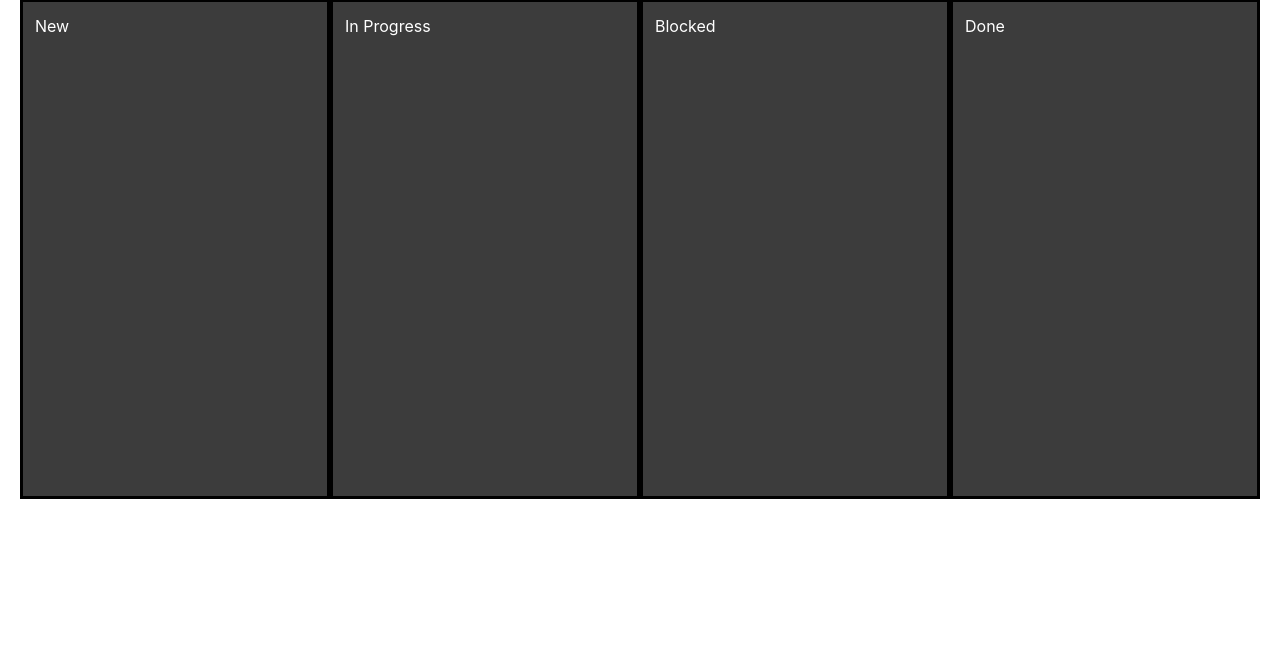
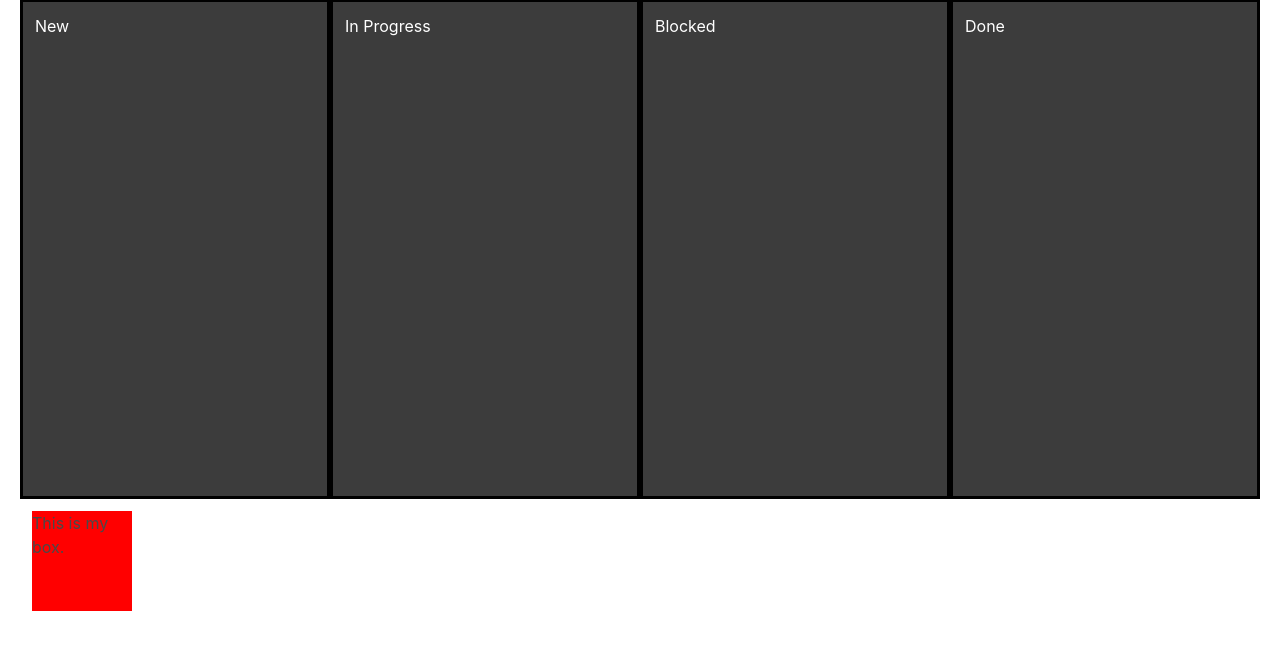
Before and after one commit to dom-aquino/ticktask, a Flask app: page /home in a window 1280 px wide. Shown: the part 155-800 px from the top of the page. Run offline with Flask 2, Linux system fonts and the light colour scheme; the visitor is signed in with stand-in values (Sample User, id 1); data comes from the database, SQL or seed files in the repository; both versions use the stored data as it was after the commit; data that the repository does not hold is empty; some libraries are stand-ins or nearby versions.

Commit message:
Change draggable div color as it go through different column

```diff
--- a/app/static/home.js
+++ b/app/static/home.js
@@ -4,12 +4,15 @@ home = new Vue({
   mounted() {
     this.getCurrentUser();
     this.getTasks();
+    window.addEventListener('mousemove', function(event) {
+      console.log("Client X:", event.clientX);
+      console.log("Client Y:", event.clientY);
+    });
+    window.addEventListener('mouseup', this.removeMoveListener);
   },
   data: {
     user_id: null,
     task: null,
-    clientX: null,
-    clientY: null,
     tasks: []
   },
   methods: {
@@ -82,5 +85,51 @@ home = new Vue({
         }
       })
     },
-  },
+    onMouseDown(event) {
+      let onMouseDownX = event.clientX;
+      let onMouseDownY = event.clientY;
+      let boundingRect = event.target.getBoundingClientRect();
+
+      let newCol = document.getElementById("New");
+      let newRect = newCol.getBoundingClientRect();
+      let inProgressCol = document.getElementById("In Progress");
+      let inProgressRect = inProgressCol.getBoundingClientRect();
+
+      event.target.style.position = 'absolute';
+      event.target.addEventListener('mousemove', this.onMouseMove);
+      event.target.boundingRectX = boundingRect.left;
+      event.target.boundingRectY = boundingRect.top;
+      event.target.onMouseDownX = onMouseDownX;
+      event.target.onMouseDownY = onMouseDownY;
+      event.target.newRect = newRect;
+      event.target.inProgressRect = inProgressRect;
+
+      console.log("New Rect Left:", newRect.left);
+      console.log("New Rect Right:", newRect.right);
+      console.log("In Progress Rect Left:", inProgressRect.left);
+      console.log("In Progress Rect Right:", inProgressRect.right);
+    },
+    onMouseMove(event) {
+      let onMouseMoveX = event.clientX;
+      let onMouseMoveY = event.clientY;
+      event.target.style.left = (event.target.boundingRectX + onMouseMoveX
+                                 - event.target.onMouseDownX + 'px');;
+      event.target.style.top = (event.target.boundingRectY + onMouseMoveY
+                                 - event.target.onMouseDownY - 95 + 'px');
+      console.log("Mouse Move X:", onMouseMoveX);
+      if ((event.target.newRect.left < onMouseMoveX) && (onMouseMoveX < event.target.newRect.right)) {
+        event.target.style.background = "blue";
+      }
+      else if ((event.target.inProgressRect.left < onMouseMoveX) && (onMouseMoveX < event.target.inProgressRect.right)) {
+        event.target.style.background = "yellow";
+      }
+      else {
+        event.target.style.background = "black";
+      }
+    },
+    removeMoveListener(event) {
+      box = document.getElementById("myBox");
+      box.removeEventListener('mousemove', this.onMouseMove);
+    }
+  }
 })
--- a/app/static/style.css
+++ b/app/static/style.css
@@ -11,4 +11,25 @@
     color: white;
     border: dotted;
     border-color: indigo;
+    position: relative;
 }
+
+#myBox {
+    background-color: red;
+    max-width: 100px;
+    min-height: 100px;
+}
+
+#myNewBox {
+    background-color: green;
+    max-width: 100px;
+    min-height: 100px;
+    position: relative;
+}
+
+#myInProgressBox {
+    background-color: yellow;
+    max-width: 100px;
+    min-height: 100px;
+    position: relative;
+}
--- a/app/templates/home.html
+++ b/app/templates/home.html
@@ -6,14 +6,14 @@
   </div>
   <div class="columns">
     <template v-for="status in ['New', 'In Progress', 'Blocked', 'Done']">
-      <div class="column status">
+      <div class="column status" :id="status">
         [[ status ]]
         <ul>
           <template v-for="(task, index) in tasks">
             <template v-if="task['status'] == status">
-              <li class="taskCard">
-                <div v-if="status == 'New'">
-                  [[ task['name'] ]]
+              <div class="taskCard">
+                <li>
+                  <div v-text="task['name']" v-if="status == 'New'">
                     <button @click="updateStatus(index, 'In Progress')">
                       In Progress
                     </button>
@@ -22,8 +22,7 @@
                     </button>
                     <button @click="deleteTask(index)">Delete</button>
                   </div>
-                <div v-else-if="status == 'In Progress'">
-                  [[ task['name'] ]]
+                  <div v-text="task['name']"v-else-if="status == 'In Progress'">
                     <button @click="updateStatus(index, 'Done')">
                       Done
                     </button>
@@ -32,23 +31,25 @@
                     </button>
                     <button @click="deleteTask(index)">Delete</button>
                   </div>
-                <div v-else-if="status == 'Blocked'">
-                  [[ task['name'] ]]
+                  <div v-text="task['name']" v-else-if="status == 'Blocked'">
                     <button @click="updateStatus(index, 'In Progress')">
                       In Progress
                     </button>
                     <button @click="deleteTask(index)">Delete</button>
                   </div>
-                <div v-else>
-                  [[ task['name'] ]]
+                  <div v-text="task['name']" v-else></div>
+                </li>
               </div>
-              </li>
             </template>
           </template>
         </ul>
       </div>
     </template>
   </div>
+  <div id="myBox" @mousedown="onMouseDown" @mouseup="removeMoveListener"
+      @mouseleave="removeMoveListener">
+    This is my box.
+  </div>
 {% endblock %}
 
 {% block script %}
```
Also changed, not shown: app.db. Lines whose indentation alone changed are shown as unchanged.
